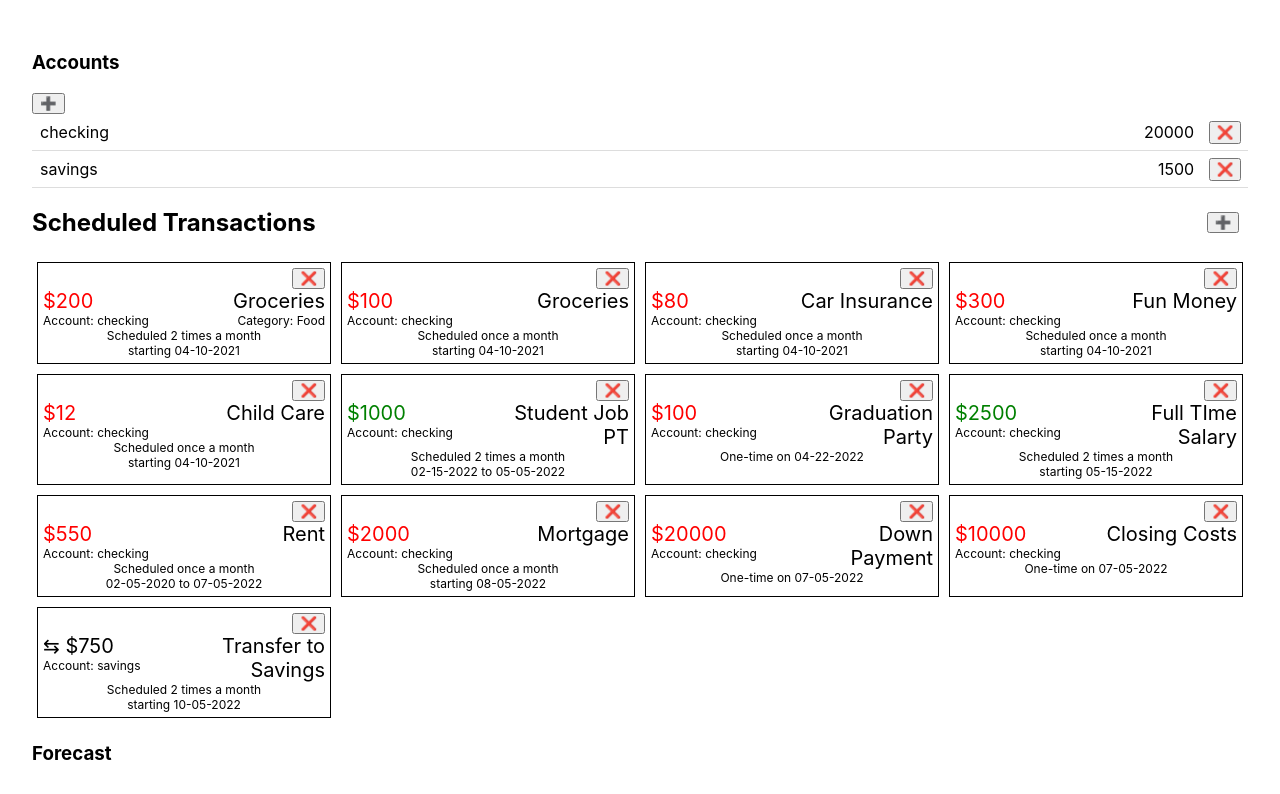
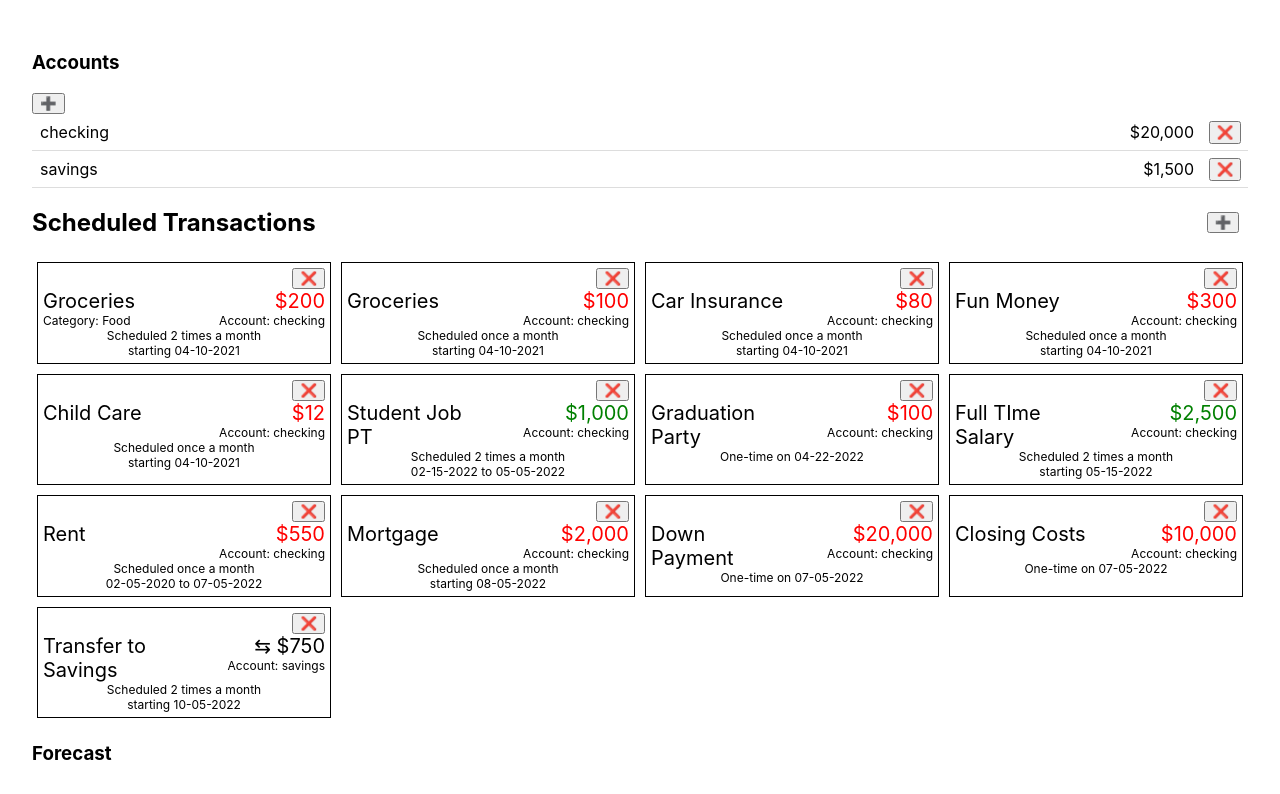
Before and after one commit to amj311/hoard-concept, a React (Create React App) app: page / in a window 1280 px wide. Shown: the top 794 px of the page. Built offline with nearby package versions, Linux system fonts and the light colour scheme.

Commit message:
added number formatting

```diff
--- a/src/components/AccountsList.jsx
+++ b/src/components/AccountsList.jsx
@@ -42,7 +42,7 @@ export default function AccountsList() {
             { accounts.map(acct=>(
                 <div className="item" key={acct.id}>
                     <div style={{flexGrow:1}}>{acct.id}</div>
-                    <div>{acct.balance}</div>
+                    <div>${acct.balance.toLocaleString('en-US')}</div>
                     <button onClick={()=>removeAccount(acct)}>❌</button>
                 </div>
             ))}
--- a/src/components/TransactionList.js
+++ b/src/components/TransactionList.js
@@ -42,27 +42,27 @@ const TransactionList = (props) => {
           return (
             <div key={idx} className='transaction'>
               <button className='delete-transaction-button' onClick={()=>removeScheduledTransaction(transaction.id)}>❌</button>
+
               <div className='transaction-details'>
                 <div className='transaction-left'>
+                  <div className='memo'>{template.memo}</div>
+                  { categoryName &&
+                    <div className='category'>
+                      Category: {categoryName}
+                    </div>
+                  }
+                </div>
+                <div className='transaction-right'>
                   <div className={`${getAmountClass(transaction.template)} amount`}>
                     { template.type === TransactionType.Transfer && <span>⇆ </span> }
-                    ${template.amount}
+                    ${template.amount.toLocaleString('en-US')}
                   </div>
                   <div className='account'>
                     Account: {template.targetAccount}
                   </div>
                 </div>
-                <div className='transaction-right'>
-                  <div className='memo'>
-                    {template.memo}
-                  </div>
-                  {categoryName &&
-                    <div className='category'>
-                      Category: {categoryName}
-                    </div>
-                  }
-                </div>
               </div>
+
               <div className='schedule-details'>
                 {transaction.schedule instanceof OneTimeSchedule &&
                   `One-time on ${transaction.schedule.date.format('MM-DD-YYYY')}`
```
